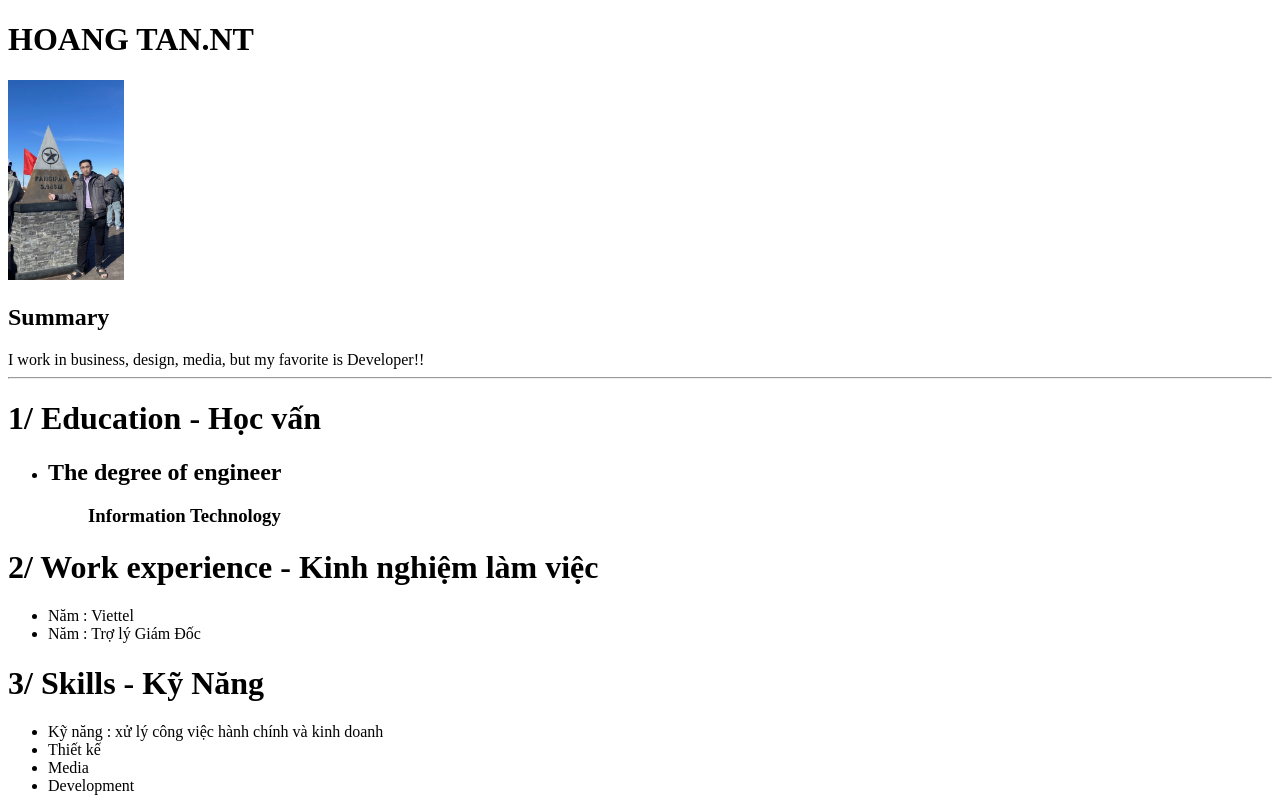
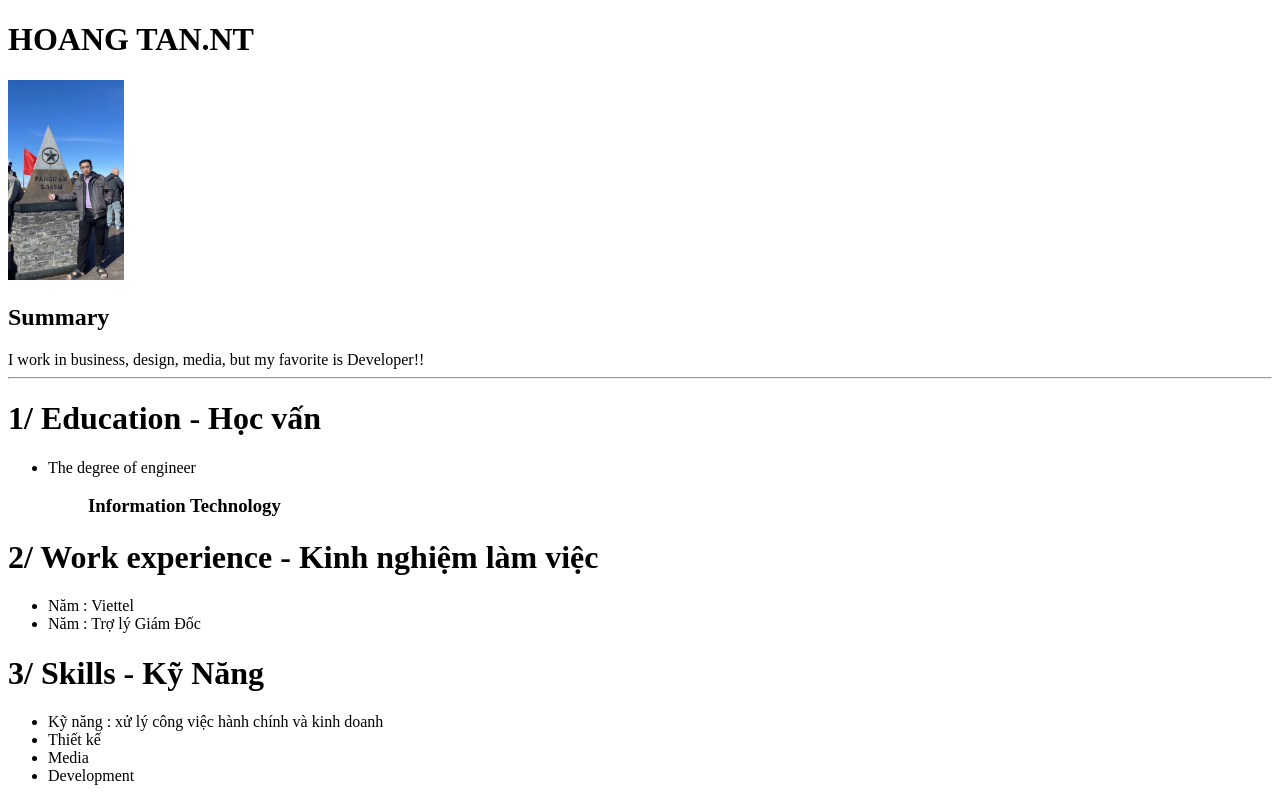
Before and after one commit to DoHoangTan/My-Resume, a plain HTML site: page index.html in a window 1280 px wide. Shown: the top 800 px of the page. Drawn offline with Linux system fonts and the light colour scheme.

Commit message:
Update index.html

```diff
--- a/index.html
+++ b/index.html
@@ -18,7 +18,7 @@
     <h1>1/ Education - Học vấn</h1>
 
     <ul>
-      <li> <h2>The degree of engineer</h2></li>
+      <li> The degree of engineer</li>
       <ul><h3>Information Technology</h3>
       </ul>
     </ul>
```
